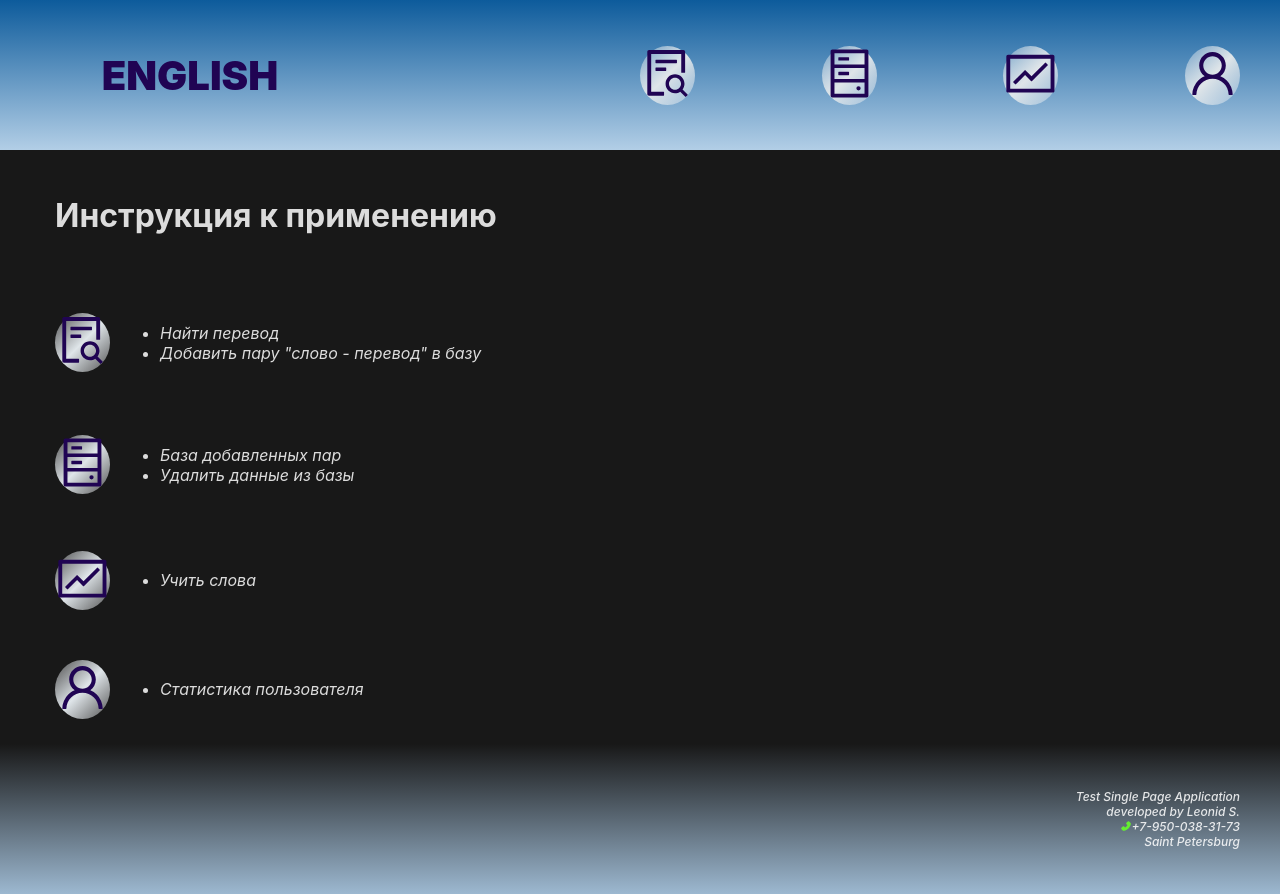
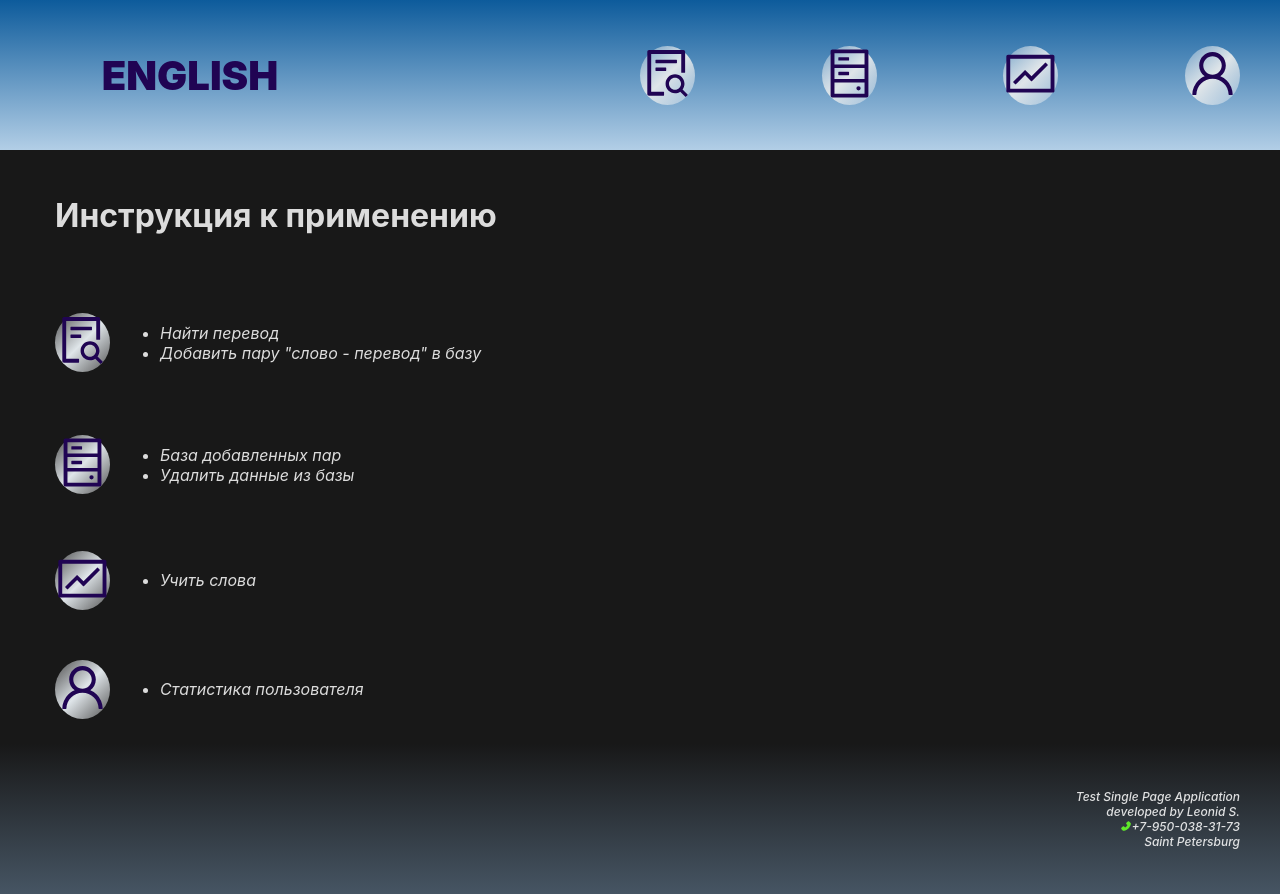
Before and after one commit to AlexCole999/first-project-eng, a React (Create React App) app: page / in a window 1280 px wide. Built offline with nearby package versions, Linux system fonts and the light colour scheme.

Commit message:
fixed footer styles

```diff
--- a/src/components/App/Footer/Footer.css
+++ b/src/components/App/Footer/Footer.css
@@ -3,7 +3,7 @@
   justify-content: center;
   align-items: center;
   grid-area: Footer;
-  background: linear-gradient(#181818,rgba(141, 173, 201, 0.863));
+  background: linear-gradient(#181818,rgb(70, 85, 99));
   height: 100%;
   text-align: center;
 }
```
